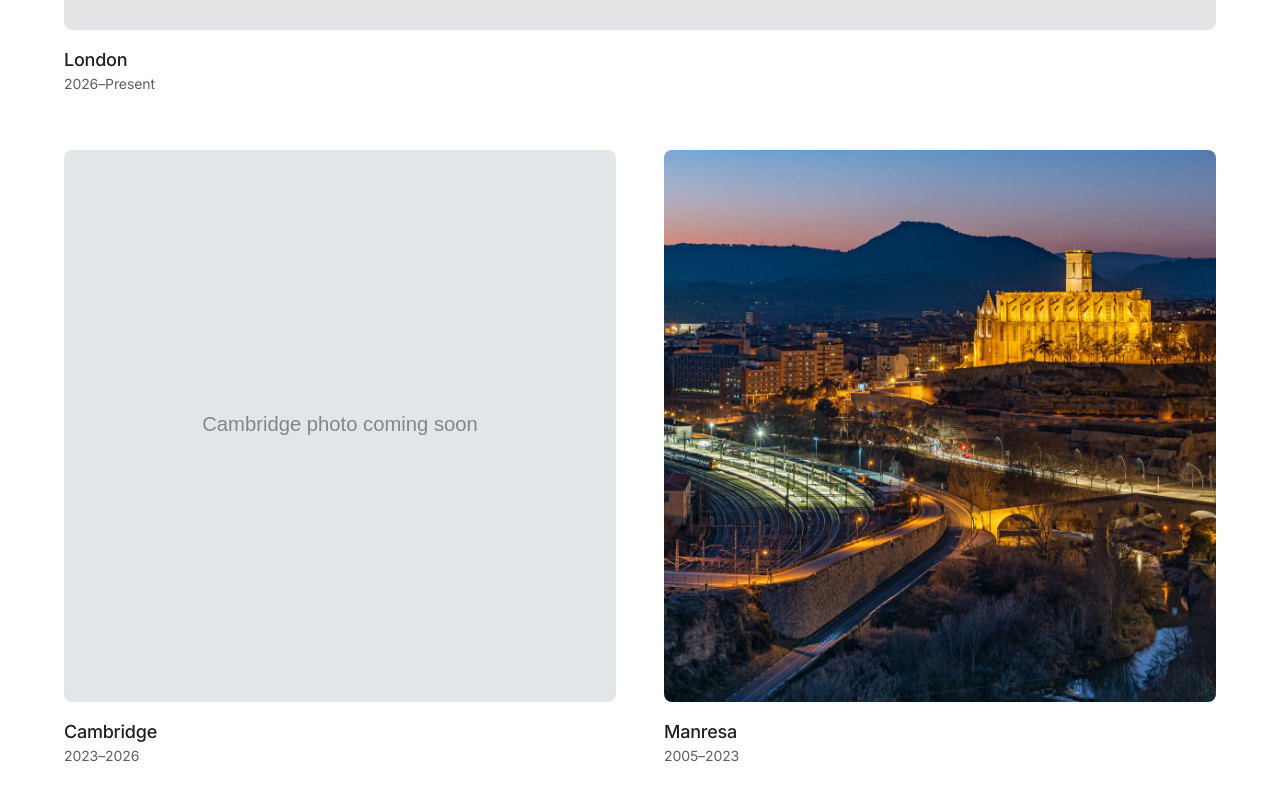
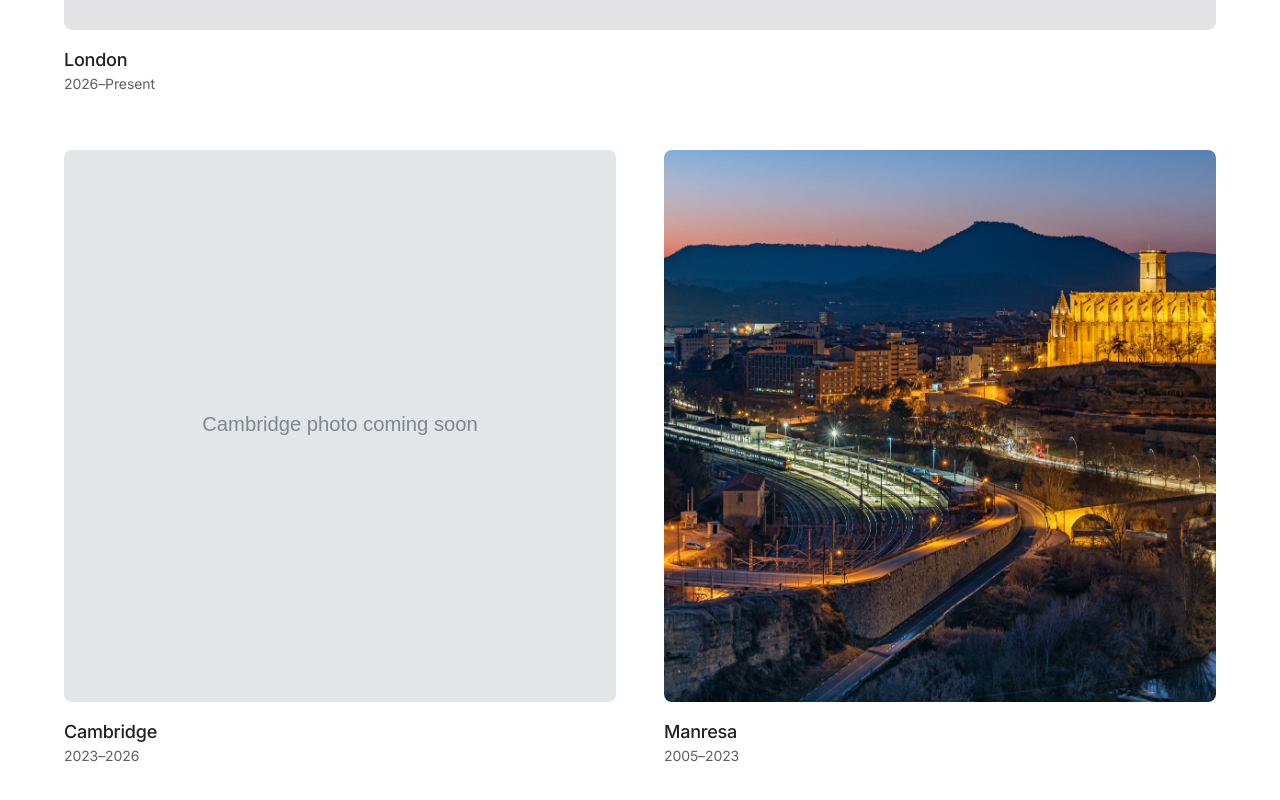
Before and after one commit to omorros/omorros.com, a Next.js app: page / in a window 1280 px wide. Shown: the part 2653-3453 px from the top of the page. Built offline with nearby package versions, Linux system fonts and the light colour scheme.

Commit message:
Shift Manresa crop left

```diff
--- a/src/app/page.tsx
+++ b/src/app/page.tsx
@@ -141,7 +141,7 @@ export default function Page() {
                 src="/images/life/manresa.jpg"
                 title="Manresa"
                 date="2005–2023"
-                aspect="aspect-square"
+                aspect="aspect-square object-[30%_center]"
               />
             </div>
           </div>
```
